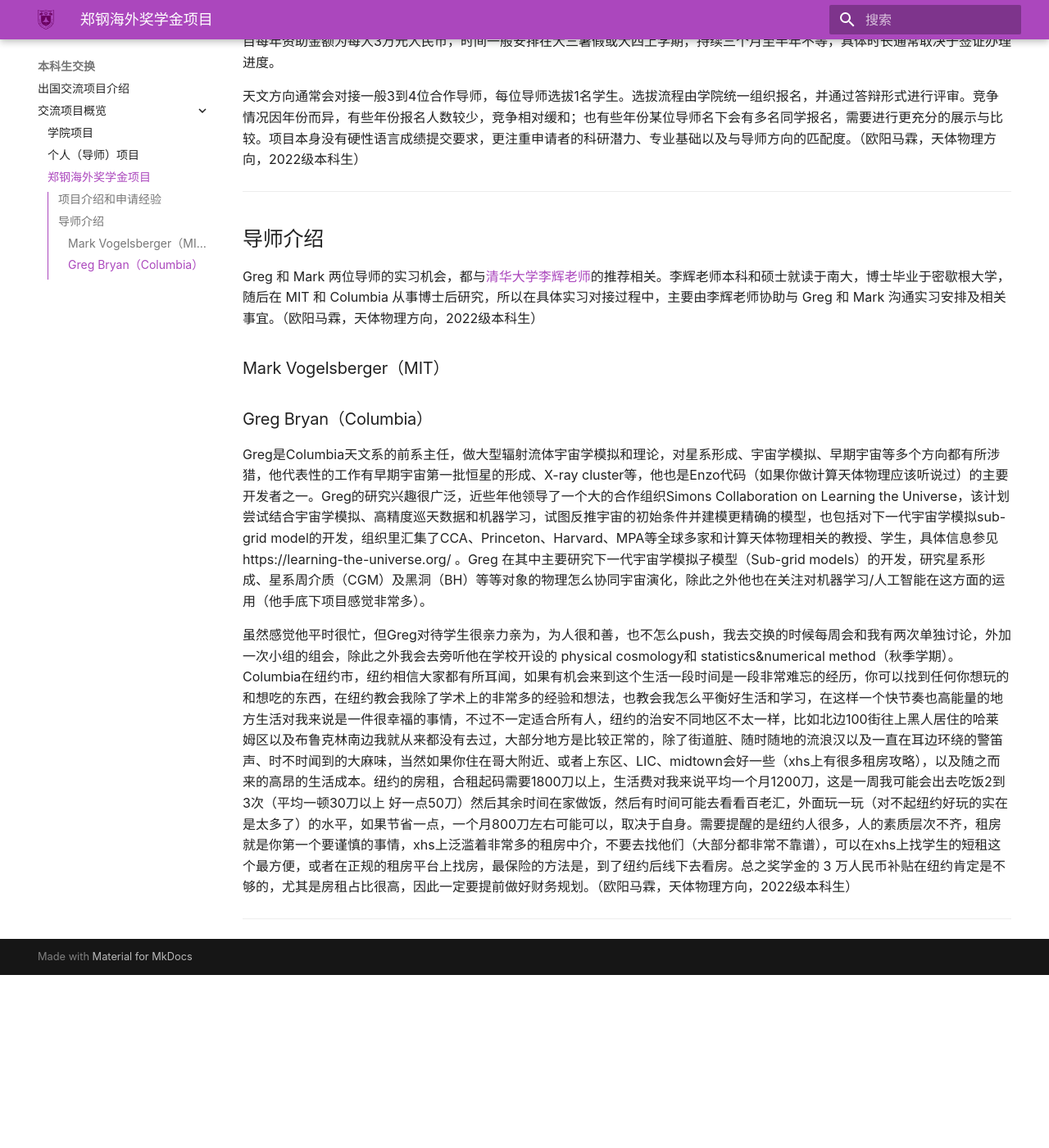
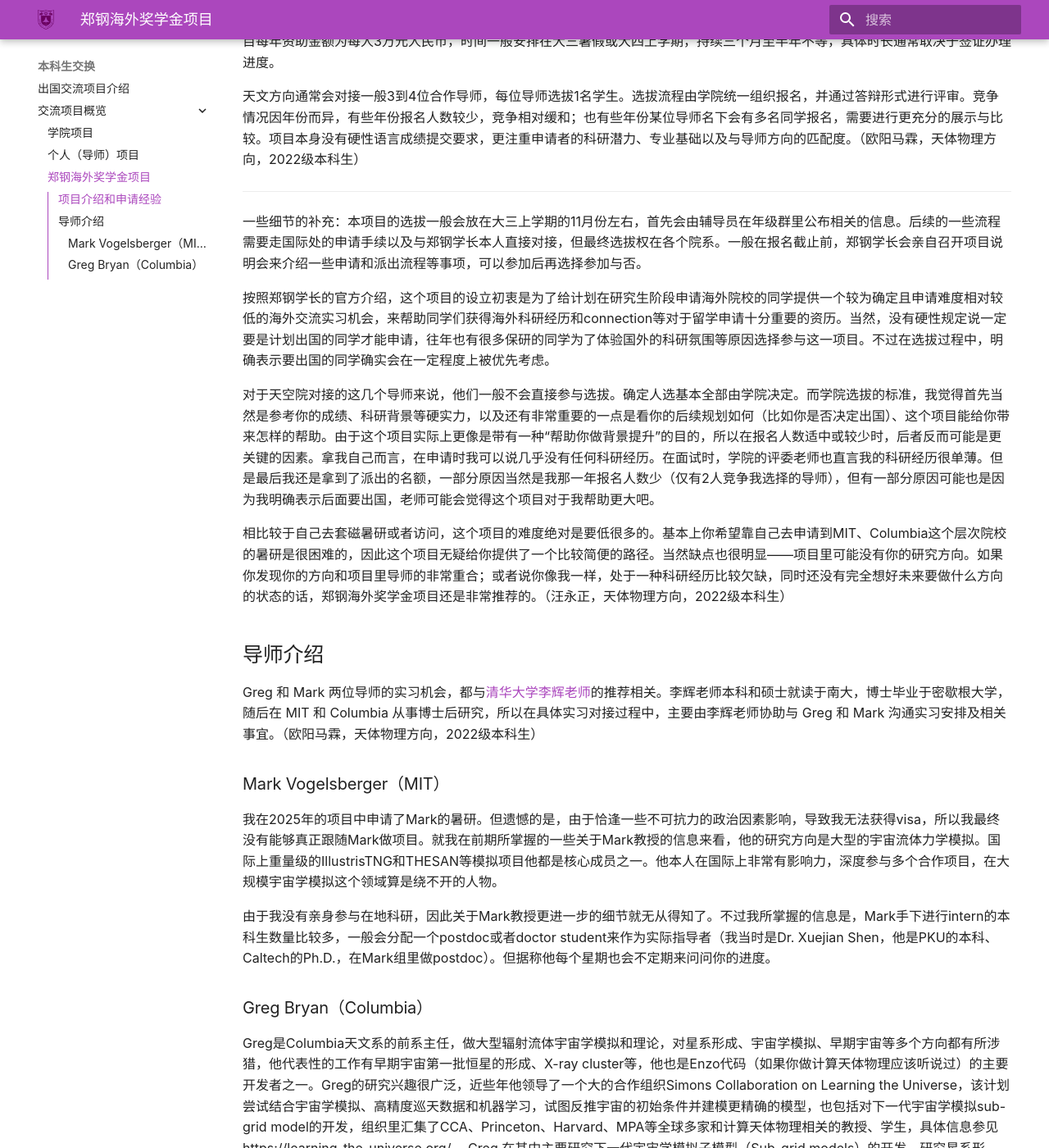
Before and after one commit to nju-astronomy/NJU-ASA, an MkDocs documentation site: the page built from docs/abroad_exchange/zhenggang_project.md, in a window 1280 px wide and 1400 px high, scrolled down 266 px. Shown: the whole window at 82% size. Built offline with MkDocs 1.6.1 and Material for MkDocs 9.7.7, drawn with Linux system fonts in a browser that asks for light colours; some web fonts are replaced; before the commit the page ends 1455 px from its top, so only the background shows below that.

Commit message:
Update zhenggang_project.md
更新了项目说明和关于Mark的介绍

```diff
--- a/docs/abroad_exchange/zhenggang_project.md
+++ b/docs/abroad_exchange/zhenggang_project.md
@@ -6,11 +6,24 @@
 
 ---
 
+一些细节的补充：本项目的选拔一般会放在大三上学期的11月份左右，首先会由辅导员在年级群里公布相关的信息。后续的一些流程需要走国际处的申请手续以及与郑钢学长本人直接对接，但最终选拔权在各个院系。一般在报名截止前，郑钢学长会亲自召开项目说明会来介绍一些申请和派出流程等事项，可以参加后再选择参加与否。
+
+按照郑钢学长的官方介绍，这个项目的设立初衷是为了给计划在研究生阶段申请海外院校的同学提供一个较为确定且申请难度相对较低的海外交流实习机会，来帮助同学们获得海外科研经历和connection等对于留学申请十分重要的资历。当然，没有硬性规定说一定要是计划出国的同学才能申请，往年也有很多保研的同学为了体验国外的科研氛围等原因选择参与这一项目。不过在选拔过程中，明确表示要出国的同学确实会在一定程度上被优先考虑。
+
+对于天空院对接的这几个导师来说，他们一般不会直接参与选拔。确定人选基本全部由学院决定。而学院选拔的标准，我觉得首先当然是参考你的成绩、科研背景等硬实力，以及还有非常重要的一点是看你的后续规划如何（比如你是否决定出国）、这个项目能给你带来怎样的帮助。由于这个项目实际上更像是带有一种“帮助你做背景提升”的目的，所以在报名人数适中或较少时，后者反而可能是更关键的因素。拿我自己而言，在申请时我可以说几乎没有任何科研经历。在面试时，学院的评委老师也直言我的科研经历很单薄。但是最后我还是拿到了派出的名额，一部分原因当然是我那一年报名人数少（仅有2人竞争我选择的导师），但有一部分原因可能也是因为我明确表示后面要出国，老师可能会觉得这个项目对于我帮助更大吧。
+
+相比较于自己去套磁暑研或者访问，这个项目的难度绝对是要低很多的。基本上你希望靠自己去申请到MIT、Columbia这个层次院校的暑研是很困难的，因此这个项目无疑给你提供了一个比较简便的路径。当然缺点也很明显——项目里可能没有你的研究方向。如果你发现你的方向和项目里导师的非常重合；或者说你像我一样，处于一种科研经历比较欠缺，同时还没有完全想好未来要做什么方向的状态的话，郑钢海外奖学金项目还是非常推荐的。（汪永正，天体物理方向，2022级本科生）
+
+
 ## 导师介绍
 
 Greg 和 Mark 两位导师的实习机会，都与[清华大学李辉老师](https://astro.tsinghua.edu.cn/info/1040/1048.htm)的推荐相关。李辉老师本科和硕士就读于南大，博士毕业于密歇根大学，随后在 MIT 和 Columbia 从事博士后研究，所以在具体实习对接过程中，主要由李辉老师协助与 Greg 和 Mark 沟通实习安排及相关事宜。（欧阳马霖，天体物理方向，2022级本科生）
 
 ### Mark Vogelsberger（MIT）
+
+我在2025年的项目中申请了Mark的暑研。但遗憾的是，由于恰逢一些不可抗力的政治因素影响，导致我无法获得visa，所以我最终没有能够真正跟随Mark做项目。就我在前期所掌握的一些关于Mark教授的信息来看，他的研究方向是大型的宇宙流体力学模拟。国际上重量级的IllustrisTNG和THESAN等模拟项目他都是核心成员之一。他本人在国际上非常有影响力，深度参与多个合作项目，在大规模宇宙学模拟这个领域算是绕不开的人物。
+
+由于我没有亲身参与在地科研，因此关于Mark教授更进一步的细节就无从得知了。不过我所掌握的信息是，Mark手下进行intern的本科生数量比较多，一般会分配一个postdoc或者doctor student来作为实际指导者（我当时是Dr. Xuejian Shen，他是PKU的本科、Caltech的Ph.D.，在Mark组里做postdoc）。但据称他每个星期也会不定期来问问你的进度。
 
 ### Greg Bryan（Columbia）
 
```
